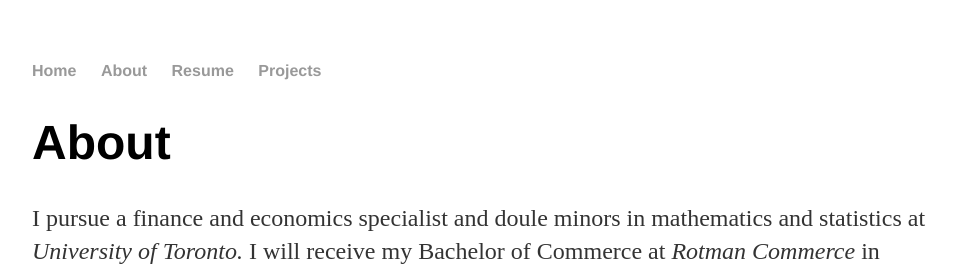
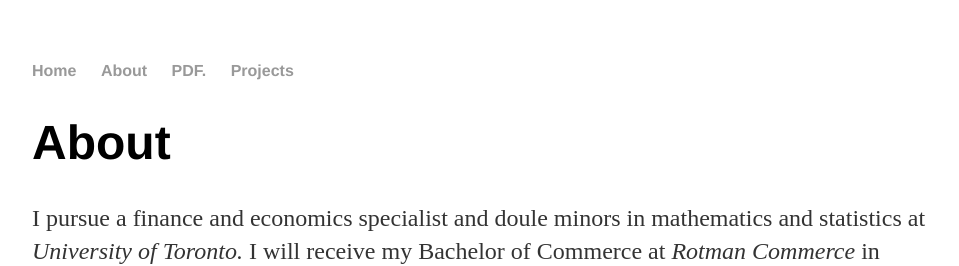
Before and after one commit to CassieZZH/CassieZZH.github.io, a Jekyll site: the page built from about/index.html, in a window 1280 px wide. Shown: the top 266 px of the page, without its empty margins (160-1119 px from the left). Built offline with Jekyll 4.4.1, drawn with Linux system fonts in a browser that asks for light colours.

Commit message:
Update default.html

```diff
--- a/_layouts/default.html
+++ b/_layouts/default.html
@@ -13,7 +13,7 @@
 <ul>
 <li><a href="/">Home</a></li>
 <li><a href="/about">About</a></li>
-<li><a href="/resume">Resume</a></li>
+<li><a href="CassieZZH.github.io/resume/zhihan_zhou_resume.pdf" target="_blank">PDF.</a></li>
 <li><a href="/projects">Projects</a></li>
 </ul>
     </nav>
```
